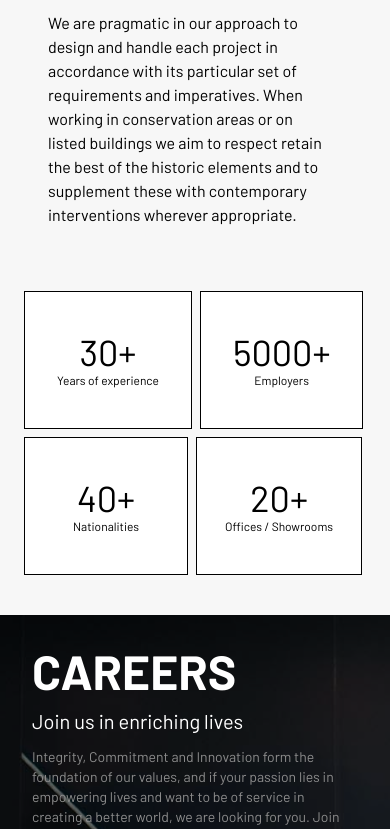
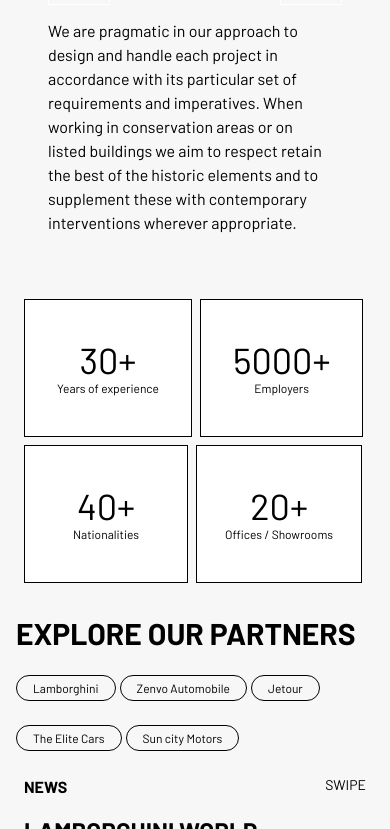
Before and after one commit to riyaaahh/elite, a React (Vite) app: page / in a window 390 px wide. Shown: the part 2019-2848 px from the top of the page. Built offline with nearby package versions, Linux system fonts and the light colour scheme.

Commit message:
Update 7.0

```diff
--- a/src/Components/Home.jsx
+++ b/src/Components/Home.jsx
@@ -1,6 +1,8 @@
 import React, { useEffect, useState } from "react";
 import Navbar from "./Navbar";
 import AboutImg from "./../assets/AboutImg.png";
+import AboutImgMob from "./../assets/AboutImgMob.png";
+
 import LamborghiniMob from "../assets/LamborghiniMob.png";
 import Facebook from "../assets/Facebook.png";
 import Twitter from "../assets/Twitter.png";
@@ -126,9 +128,10 @@ const Home = () => {
 
       <div className="font-barlow flex flex-col  bg-blackhaze-500">
         <div className="flex flex-col-reverse lg:flex-row mx-4 lg:mx-0  lg:my-0">
-          <div className=" lg:w-2/4  mr-5 lg:mr-0 mt-2 lg:mt-0">
-            <img src={AboutImg} className="" />
-          </div>
+        <div className="lg:w-2/4 mr-5 lg:mr-0 mt-2 lg:mt-0">
+  <img src={AboutImg} className="hidden lg:block" />
+  <img src={AboutImgMob} className="block lg:hidden" />
+</div>
           <div className="lg:w-1/2 ml-2 mt-4 lg:mt-6 lg:ml-4 ">
             <div className="mt-4">
               <div className="font-extrabold text-3xl lg:text-5xl mb-2">
@@ -458,30 +461,37 @@ REAL ESTATE    </div>
               </div>
             </div>
           </div>
-          <div className="mt-10 md:hidden">
-            <div className="relative inline-block">
-              <img
-                src={ImgMob3}
-                alt="Footer Image"
-                className=" h-auto w-screen"
-              />
-              <div className="absolute top-0 left-0 w-full  h-64  bg-black bg-opacity-50">
-                <div className="absolute mb-20 text-white m-8 mr-12 ">
-                  <div className="font-bold text-5xl ">CAREERS</div>
-                  <div className="text-xl mt-3">Join us in enriching lives</div>
-                  <div className="text-sm mt-3 text-chicago-400">
-                    Integrity, Commitment and Innovation form the foundation of
-                    our values, and if your passion lies in empowering lives and
-                    want to be of service in creating a better world, we are
-                    looking for you. Join us to be a part of a transformational
-                    journey.
-                  </div>
-                  <div></div>
-                </div>
+          <div className="ml-4 mt-8 md:hidden">
+          <div className="font-extrabold text-3xl mb-6">
+            EXPLORE OUR PARTNERS
+          </div>
+          <div className="  ">
+            <div className="flex gap-1 mb-3">
+              <div className="text-black p-1  border  text-xs px-4 border-black rounded-full">
+              Lamborghini
+              </div>
+              <div className=" text-black p-1 border text-xs px-4 border-black rounded-full">
+              Zenvo Automobile
+              </div>
+              <div className=" text-black p-1  border text-xs px-4 text-nowrap border-black rounded-full">
+              Jetour              </div>
+            </div>
+            <div className="flex gap-2 mb-3"></div>
+            <div className="flex gap-1 mb-3">
+              <div className=" text-black p-1  border text-xs px-4 border-black rounded-full">
+              The Elite Cars
+              </div>
+              <div className=" text-black  border p-1   text-xs px-4 border-black rounded-full">
+              Sun city Motors
               </div>
             </div>
           </div>
+        </div>
 
+        <div className="flex hidden md:block">
+          <div className="font-extrabold text-5xl mb-6 ml-10 mt-10">
+            EXPLORE OUR PARTNERS
+          </div>
           <div
       className="flex hidden md:block"
       style={{
@@ -501,7 +511,7 @@ REAL ESTATE    </div>
              <div className="pb-1 text-white mt-40  relative">
   <div className="group mt-80 text-xl text-center py-16 mr-8 px-4  hover:text-white transition-opacity relative overflow-hidden">
     <div className="transform group-hover:-translate-y-12 transition-transform duration-300">
-AUTOMOBILES    </div>
+    LAMBORGHINI     </div>
     <div className="transform group-hover:-translate-y-12 text-lg opacity-0 group-hover:opacity-100 transition-transform transition-opacity duration-300 mt-2">
       Lorem ipsum dolor sit amet, consectetur adipiscing elit.
     </div>
@@ -516,7 +526,7 @@ AUTOMOBILES    </div>
             <div className="pb-1 text-white mt-40 relative">
   <div className="group mt-80 text-xl text-center py-16 mr-8 px-4  hover:text-white  transition-opacity relative overflow-hidden">
     <div className="transform group-hover:-translate-y-12 transition-transform duration-300">
-      INVESTMENT
+    ZENVO AUTOMOBILE
     </div>
     <div className="transform group-hover:-translate-y-12 text-lg opacity-0 group-hover:opacity-100 transition-transform transition-opacity duration-300 mt-2">
       Lorem ipsum dolor sit amet, consectetur adipiscing elit.
@@ -532,7 +542,7 @@ AUTOMOBILES    </div>
             <div className="pb-1 text-white mt-40 relative">
   <div className="group mt-80 text-xl text-center py-16 mr-8 px-4  hover:text-white  transition-opacity relative overflow-hidden">
     <div className="transform group-hover:-translate-y-12 transition-transform duration-300">
-REAL ESTATE    </div>
+    JETOUR   </div>
     <div className="transform group-hover:-translate-y-12 text-lg opacity-0 group-hover:opacity-100 transition-transform transition-opacity duration-300 mt-2">
       Lorem ipsum dolor sit amet, consectetur adipiscing elit.
     </div>
@@ -547,7 +557,7 @@ REAL ESTATE    </div>
               <div className="pb-1 text-white mt-40 relative">
   <div className="group mt-80 text-xl text-center py-16 mr-8 px-4  hover:text-white  transition-opacity relative overflow-hidden">
     <div className="transform group-hover:-translate-y-12 transition-transform duration-300">
-      HEALTHCARE
+    THE ELITE CARS
     </div>
     <div className="transform group-hover:-translate-y-12 text-lg opacity-0 group-hover:opacity-100 transition-transform transition-opacity duration-300 mt-2">
       Lorem ipsum dolor sit amet, consectetur adipiscing elit.
@@ -563,8 +573,7 @@ REAL ESTATE    </div>
             <div className="pb-1 text-white mt-40 relative">
   <div className="group mt-80 text-xl text-center py-16 mr-8 px-4  hover:text-white  transition-opacity relative overflow-hidden">
     <div className="transform group-hover:-translate-y-12 transition-transform duration-300">
-      EDUCATION
-    </div>
+    SUN CITY MOTORS    </div>
     <div className="transform group-hover:-translate-y-12 text-lg opacity-0 group-hover:opacity-100 transition-transform transition-opacity duration-300 mt-2">
       Lorem ipsum dolor sit amet, consectetur adipiscing elit.
     </div>
@@ -572,29 +581,11 @@ REAL ESTATE    </div>
 </div>
 
           </div>
-          <div
-            className="flex hidden md:flex border-r border-white cursor-pointer"
-            onMouseEnter={() => handleHover(Img6)}
-          >
-          <div className="pb-1 text-white mt-40 relative">
-  <div className="group mt-80 text-xl text-center py-16 mr-8 px-4  hover:text-white  transition-opacity relative overflow-hidden">
-    <div className="transform group-hover:-translate-y-12 transition-transform duration-300">
-      ECOMMERCE
-    </div>
-    <div className="transform group-hover:-translate-y-12 text-lg opacity-0 group-hover:opacity-100 transition-transform transition-opacity duration-300 mt-2">
-      Lorem ipsum dolor sit amet, consectetur adipiscing elit.
-    </div>
-  </div>
-</div>
 
-
-
-
-
-          </div>
         </div>
       </div>
     </div>
+        </div>
           <div className=" m-6 md:hidden">
             <div className="flex justify-between">
               <div className="font-extrabold text-base text-nowrap  ">
```
Also changed, not shown: src/assets/AboutImgMob.png (added).
